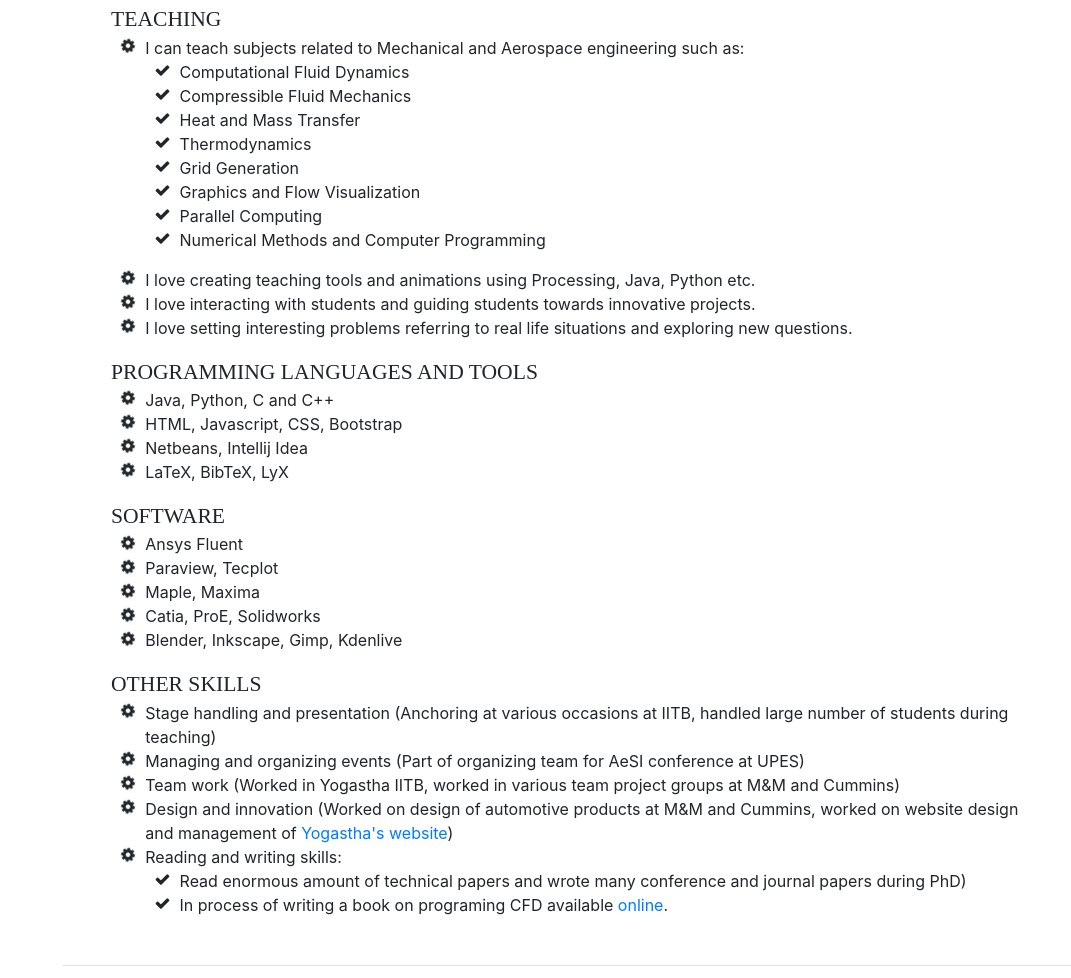
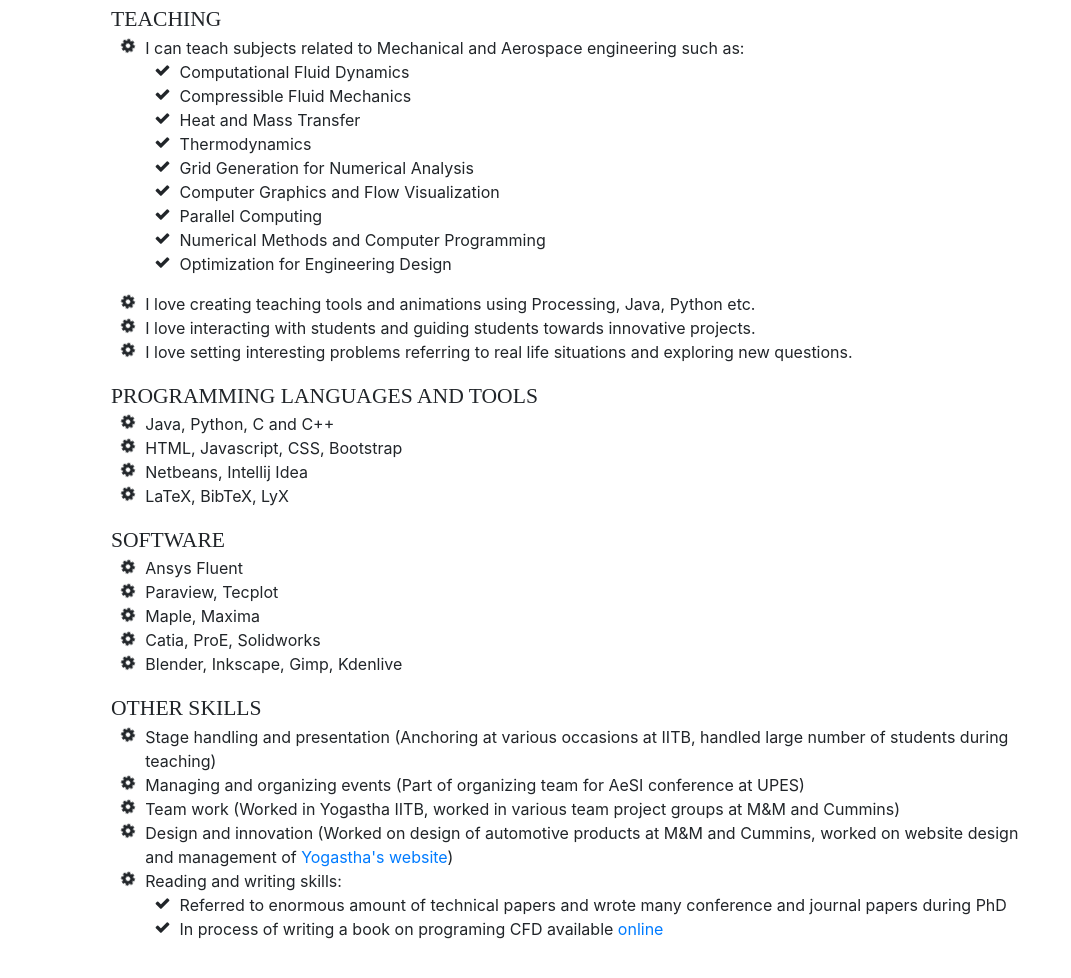
Before and after one commit to heySourabh/MyWebpage, a website with bundled scripts: page index.html in a window 1280 px wide. Shown: the part 3285-4263 px from the top of the page, without its empty margins (209-1280 px from the left). Built offline with nearby package versions, Linux system fonts and the light colour scheme; a web font is replaced by a local one.

Commit message:
Added subject in skills.

```diff
--- a/index.html
+++ b/index.html
@@ -280,11 +280,11 @@
                         </li>
                         <li>
                             <i class="fa-li fa fa-check"></i>
-                            Grid Generation
+                            Grid Generation for Numerical Analysis
                         </li>
                         <li>
                             <i class="fa-li fa fa-check"></i>
-                            Graphics and Flow Visualization
+                            Computer Graphics and Flow Visualization
                         </li>
                         <li>
                             <i class="fa-li fa fa-check"></i>
@@ -293,6 +293,10 @@
                         <li>
                             <i class="fa-li fa fa-check"></i>
                             Numerical Methods and Computer Programming
+                        </li>
+                        <li>
+                            <i class="fa-li fa fa-check"></i>
+                            Optimization for Engineering Design
                         </li>
                     </ul>
                 </li>
@@ -380,13 +384,13 @@
                     <ul class="fa-ul mb-0">
                         <li>
                             <i class="fa-li fa fa-check"></i>
-                            Read enormous amount of technical papers and wrote many conference and journal papers during
-                            PhD)
+                            Referred to enormous amount of technical papers and wrote many conference and journal papers
+                            during PhD
                         </li>
                         <li>
                             <i class="fa-li fa fa-check"></i>
-                            In process of writing a book on programing CFD available <a
-                                href="https://github.com/heySourabh/BookOnCFD">online</a>.
+                            In process of writing a book on programing CFD available
+                            <a href="https://github.com/heySourabh/BookOnCFD">online</a>
                         </li>
                     </ul>
                 </li>
```
